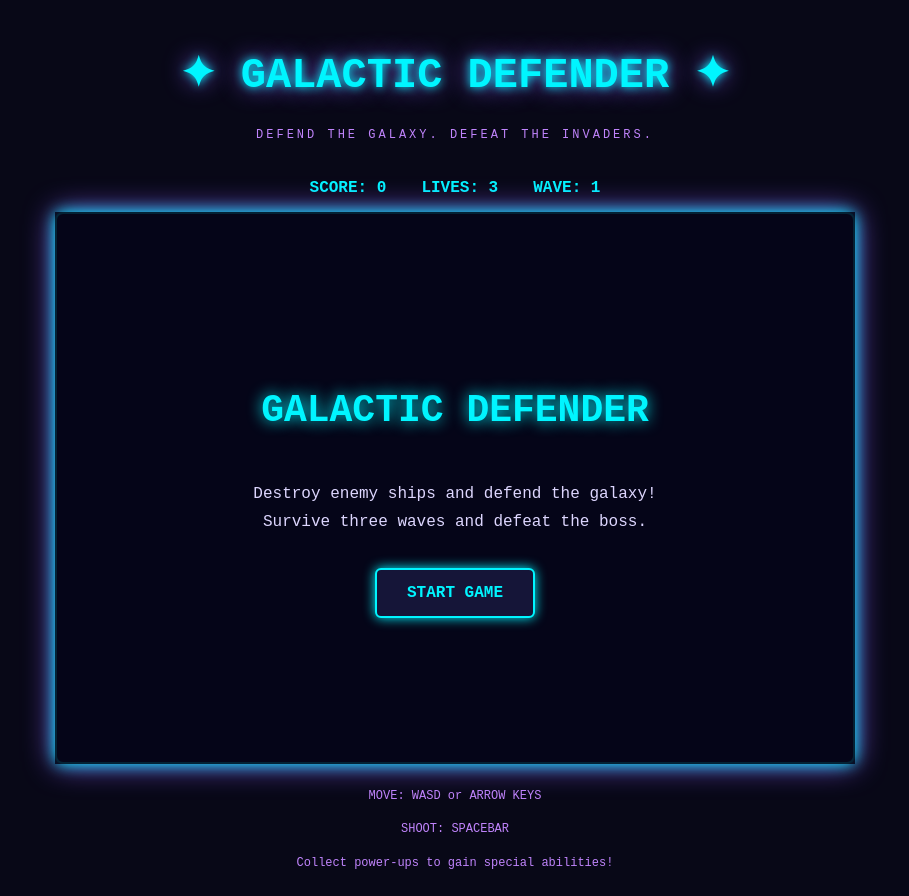
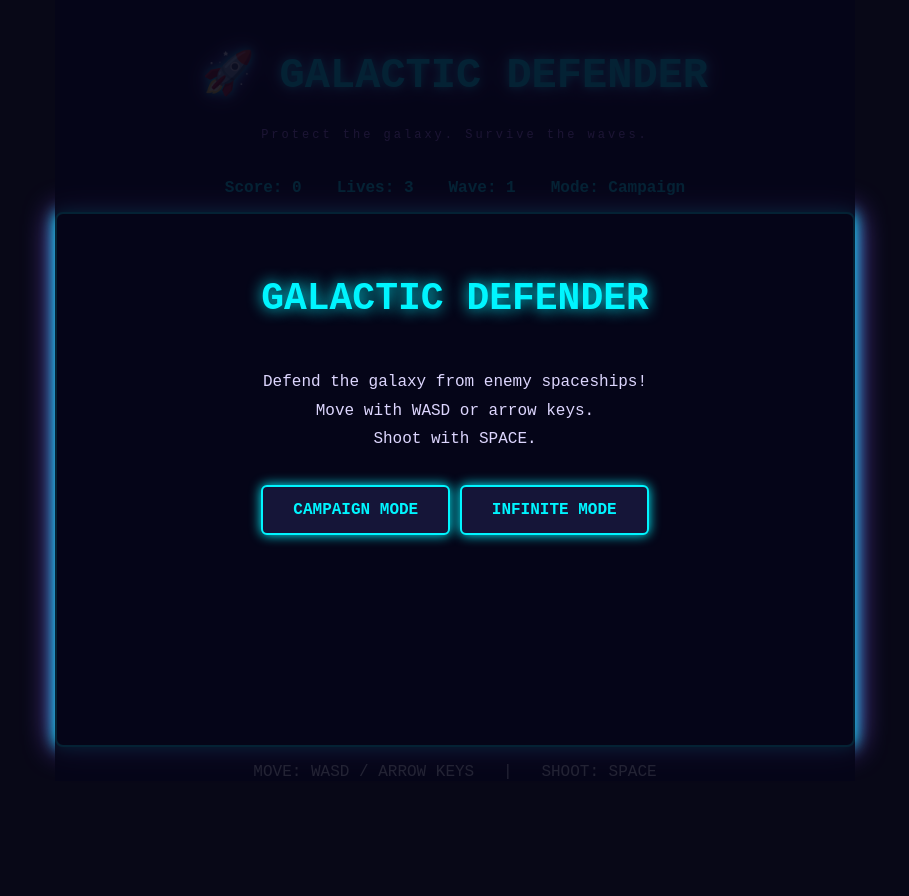
Before and after one commit to sl2926-byte/Astralhunter, a plain HTML site: page index.html in a window 1280 px wide. Shown: the whole page, without its empty margins (185-1094 px from the left). After the commit the page ends 800 px from the top, so only its background shows below. Drawn offline with Linux system fonts and the light colour scheme.

Commit message:
Update index.html

```diff
--- a/index.html
+++ b/index.html
@@ -4,131 +4,45 @@
 <head>
   <meta charset="UTF-8">
   <meta name="viewport" content="width=device-width, initial-scale=1.0">
-
   <title>Galactic Defender</title>
-
   <link rel="stylesheet" href="style.css">
-
-  <!-- Build version: change this to a new string on every deployment. -->
-  <meta name="build" content="2026-11-16.1">
-
-  <!-- Cache control -->
-  <meta http-equiv="Cache-Control" content="no-cache, no-store, must-revalidate">
-  <meta http-equiv="Pragma" content="no-cache">
-  <meta http-equiv="Expires" content="0">
-
-  <!-- Automatic deployment version checker -->
-  <script>
-  (function () {
-    try {
-      if (location.protocol === "file:") return;
-
-      var buildTag = document.querySelector('meta[name="build"]');
-      if (!buildTag) return;
-
-      var localBuild = buildTag.getAttribute("content");
-
-      var cleanUrl = location.protocol + "//" +
-                     location.host + location.pathname;
-
-      var checkUrl = cleanUrl + "?_v=" + new Date().getTime();
-
-      fetch(checkUrl, { cache: "no-store" })
-        .then(function (response) {
-          if (!response.ok) return null;
-          return response.text();
-        })
-        .then(function (html) {
-          if (!html) return;
-
-          var match = html.match(
-            /<meta\s+name=["']build["']\s+content=["']([^"']+)["']/i
-          );
-
-          if (!match) return;
-
-          var remoteBuild = match[1];
-
-          if (remoteBuild !== localBuild) {
-            var guardKey =
-              "galactic_defender_build_" + location.pathname;
-
-            if (sessionStorage.getItem(guardKey) !== remoteBuild) {
-              sessionStorage.setItem(guardKey, remoteBuild);
-
-              location.replace(
-                cleanUrl + "?_v=" + new Date().getTime()
-              );
-            }
-          }
-        })
-        .catch(function () {
-          // Ignore network errors.
-        });
-
-    } catch (error) {
-      // Ignore cache-checking errors.
-    }
-  })();
-  </script>
 </head>
-
 <body>
-
-  <!-- Game Header -->
+  <main class="game-container">
     <header>
-    <h1>✦ GALACTIC DEFENDER ✦</h1>
-    <p>DEFEND THE GALAXY. DEFEAT THE INVADERS.</p>
+      <h1>🚀 GALACTIC DEFENDER</h1>
+      <p>Protect the galaxy. Survive the waves.</p>
     </header>
 
-  <!-- Game Information -->
     <section class="hud">
-    <div>SCORE: <span id="score">0</span></div>
-    <div>LIVES: <span id="lives">3</span></div>
-    <div>WAVE: <span id="wave">1</span></div>
+      <div>Score: <span id="score">0</span></div>
+      <div>Lives: <span id="lives">3</span></div>
+      <div>Wave: <span id="wave">1</span></div>
+      <div>Mode: <span id="mode">Campaign</span></div>
     </section>
 
-  <!-- Game Area -->
-  <main>
+    <div class="canvas-wrap">
+      <canvas id="gameCanvas" width="900" height="600"></canvas>
 
-    <canvas
-      id="gameCanvas"
-      width="800"
-      height="550">
-    </canvas>
-
-    <!-- Start / Game Over Screen -->
-    <div id="overlay">
-
+      <div id="overlay" class="overlay">
         <h2 id="message">GALACTIC DEFENDER</h2>
-
         <p id="instructions">
-        Destroy enemy ships and defend the galaxy!
-        <br>
-        Survive three waves and defeat the boss.
+          Defend the galaxy from enemy spaceships!
+          <br>Move with WASD or arrow keys.
+          <br>Shoot with SPACE.
         </p>
-
-      <button id="startButton">
-        START GAME
-      </button>
-
+        <div class="menu-buttons">
+          <button id="startButton">CAMPAIGN MODE</button>
+          <button id="infiniteButton">INFINITE MODE</button>
+        </div>
+      </div>
     </div>
 
+    <p class="controls">
+      MOVE: WASD / ARROW KEYS &nbsp; | &nbsp; SHOOT: SPACE
+    </p>
   </main>
 
-  <!-- Instructions -->
-  <section class="help">
-
-    <p>MOVE: WASD or ARROW KEYS</p>
-
-    <p>SHOOT: SPACEBAR</p>
-
-    <p>Collect power-ups to gain special abilities!</p>
-
-  </section>
-
-  <!-- Game JavaScript -->
   <script src="game.js"></script>
-
 </body>
 </html>
```
Lines whose indentation alone changed are shown as unchanged.
